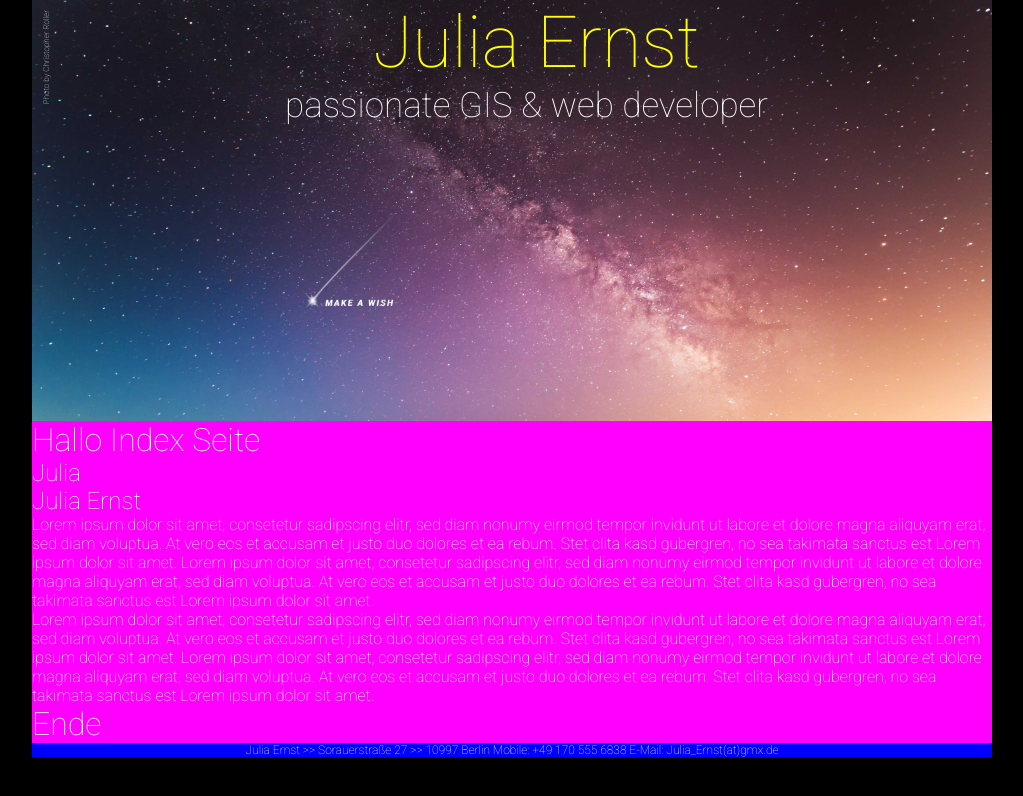
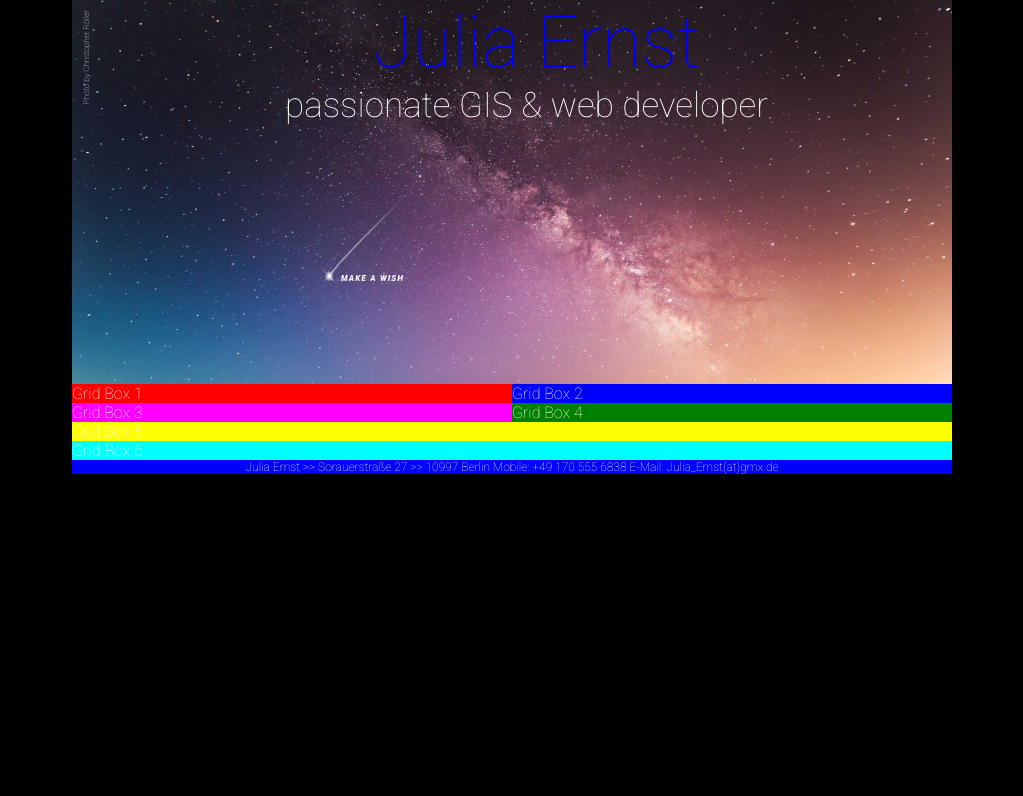
Before and after one commit to missserious/juliaernst, a Jekyll site: the page built from index.html, in a window 1280 px wide. Shown: the top 796 px of the page, without its empty margins (128-1151 px from the left). Built offline with Jekyll 4.4.1, drawn with Linux system fonts in a browser that asks for light colours.

Commit message:
update layout

```diff
--- a/css/styles.scss
+++ b/css/styles.scss
@@ -1,9 +1,9 @@
 ---
 ---
+
 /* alle Farbvariablen setzen */
 $color1: magenta;
 $color2: blue;
-
 
 /* Universalselektor */
 /* TODO: Universalselektor nochmals testen*/
@@ -13,6 +13,12 @@ $color2: blue;
   font-weight: 100;
 }
 
+/* alle Kinderelemente muessen auch margin: 0 bekommen */
+/* h1, h2, h4, h5, h6, p {
+    margin: 0px;
+    font-weight: 100;
+} */
+
 body {
   margin: 0px auto;
   font-family: 'Roboto', sans-serif;
@@ -21,25 +27,18 @@ body {
   line-height: 1.3;*/
   background-color:#000;
   color: #FFF;
-  max-width: 960px;
+  max-width: 880px;
+  /* max-width: 960px; */
 }
 
-/* alle Kinderelemente muessen auch margin: 0 bekommen */
-/* h1, h2, h4, h6, p {
-    margin: 0px;
-    font-weight: 100;
-} */
-
 /* TODO: Schriften ALLGEMEIN definieren */
-/* TODO: font-weight und line-height nachlesen*/
-
+/* TODO: font-weight und line-height nachlesen */
 header h1 {
     font-size: 72px;
     /*padding: 10px 10px 10px 10px;*/
     /*line-height: 1.0;*/
     text-align: center;
-    /* test */
-    color: yellow;
+    color: blue;
 }
 
 header h2 {
@@ -68,11 +67,18 @@ footer h5 {
 /*
 Header -- Anfang
 */
+
+/*
+TODO; Layout fuer mobile Ansicht
+-->> background-position: 40% 290px, 40% top;
+*/
 header {
-  height: 421px;
+  /* height: 421px; */
+  height: 384px;
   background-image: url(../img/makeAwish.png), url(../img/header.jpg);
-  background-position: 40% 290px, 40% top;
-  background-size:960px, 960px;
+  background-position: 40% 266px, 40% top;
+  /*background-position: 40% 290px, 40% top;*/
+  background-size:880px, 880px;
   background-repeat: no-repeat, no-repeat;
   background-attachment:fixed, fixed;
 }
@@ -81,15 +87,84 @@ header {
   @media only screen and (min-width: 420px) {
 
     header {
-      background-position: center 290px, center top;
+      background-position: center 266px, center top;
     }
 
   }
+/*
+Header -- Ende
+*/
 
+/*
+Main -- Anfang
+Grid
+*/
 main {
-  background-color: $color1;
+  display: grid;
+  grid-template-columns: 50% 50%;
+  grid-template-row: 15% 15% 15% 15% 15% 15%;
+  grid-template-areas:
+    "intro intro"
+    "education education"
+    "skills-1 skills-1"
+    "skills-2 skills-2"
+    "contact contact"
+    "mails mails";
 }
 
+/* desktop grid */
+@media screen and (min-width: 760px) {
+
+  main {
+    grid-template-columns: 50% 50%;
+    grid-template-row: 30% 30% 20% 20%;
+    grid-template-areas:
+      "intro education"
+      "skills-1 skills-2"
+      "contact contact"
+      "mails mails";
+  }
+}
+
+
+.box-1 {
+    background-color: red;
+    grid-area: intro;
+}
+.box-2 {
+    background-color: blue;
+    grid-area: education;
+}
+.box-3 {
+    background-color: magenta;
+    grid-area: skills-1;
+}
+.box-4 {
+    background-color: green;
+    grid-area: skills-2;
+}
+.box-5 {
+    background-color: yellow;
+    grid-area: contact;
+}
+.box-6 {
+    background-color: cyan;
+    grid-area: mails;
+}
+
+
+
+/*
+Main -- Ende
+*/
+
 footer {
-  background-color: $color2;
+  background-color: blue;
 }
+
+/* Test media query - spaeter wieder raus */
+/* @media screen and (min-width: 760px) {
+  header h1 {
+      font-size: 120px;
+  }
+} */
--- a/index.html
+++ b/index.html
@@ -2,18 +2,15 @@
 layout: default
 author: Julia
 ---
-<h1>Hallo Index Seite</h1>
 
 <!-- Variablen nutzen -->
-<h2>{{ page.author }}</h2>
-<h2>{{ site.title }}</h2>
+<!-- <h2>{{ page.author }}</h2> -->
+<!-- <h2>{{ site.title }}</h2> -->
 
-<p>
-Lorem ipsum dolor sit amet, consetetur sadipscing elitr, sed diam nonumy eirmod tempor invidunt ut labore et dolore magna aliquyam erat, sed diam voluptua. At vero eos et accusam et justo duo dolores et ea rebum. Stet clita kasd gubergren, no sea takimata sanctus est Lorem ipsum dolor sit amet. Lorem ipsum dolor sit amet, consetetur sadipscing elitr, sed diam nonumy eirmod tempor invidunt ut labore et dolore magna aliquyam erat, sed diam voluptua. At vero eos et accusam et justo duo dolores et ea rebum. Stet clita kasd gubergren, no sea takimata sanctus est Lorem ipsum dolor sit amet.
-</p>
-
-<p>
-Lorem ipsum dolor sit amet, consetetur sadipscing elitr, sed diam nonumy eirmod tempor invidunt ut labore et dolore magna aliquyam erat, sed diam voluptua. At vero eos et accusam et justo duo dolores et ea rebum. Stet clita kasd gubergren, no sea takimata sanctus est Lorem ipsum dolor sit amet. Lorem ipsum dolor sit amet, consetetur sadipscing elitr, sed diam nonumy eirmod tempor invidunt ut labore et dolore magna aliquyam erat, sed diam voluptua. At vero eos et accusam et justo duo dolores et ea rebum. Stet clita kasd gubergren, no sea takimata sanctus est Lorem ipsum dolor sit amet.
-</p>
-
-<h1>Ende</h1>
+<!-- Fuelltext -->
+<div class="box-1">Grid Box 1</div>
+<div class="box-2">Grid Box 2</div>
+<div class="box-3">Grid Box 3</div>
+<div class="box-4">Grid Box 4</div>
+<div class="box-5">Grid Box 5</div>
+<div class="box-6">Grid Box 6</div>
```
